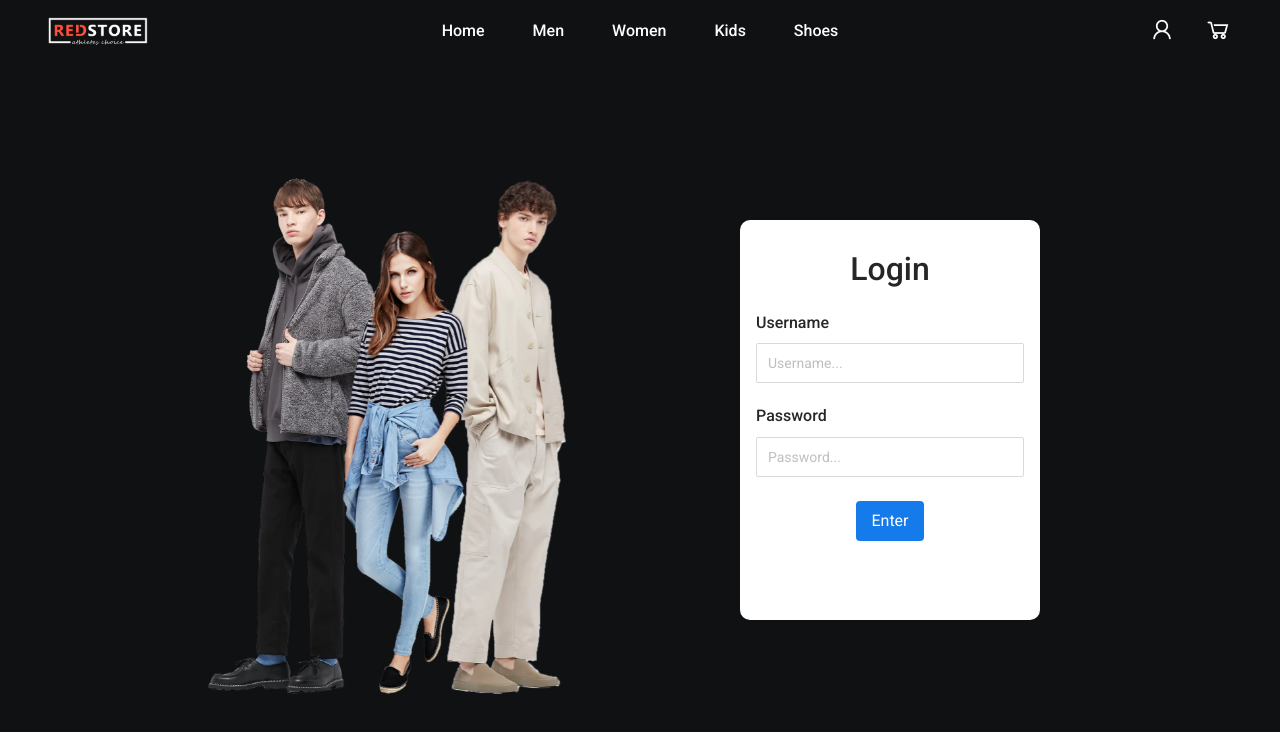
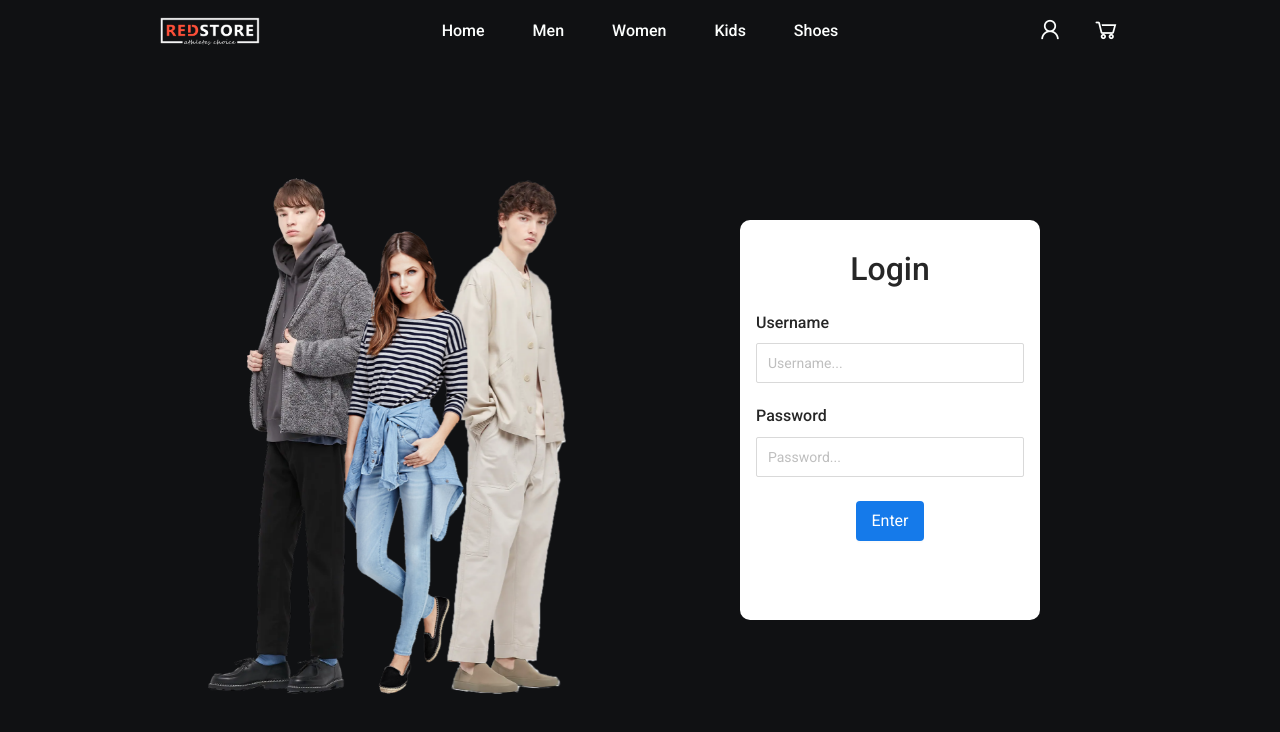
Before and after one commit to thanhvu233/Ecommerce-website, a React (Create React App) app: page /login in a window 1280 px wide. Shown: the top 732 px of the page. Built offline with nearby package versions, Linux system fonts and the light colour scheme.

Commit message:
fix header of ProductList Page and increase header padding

```diff
--- a/src/components/common/Header.module.scss
+++ b/src/components/common/Header.module.scss
@@ -7,7 +7,7 @@
 
     position: fixed;
     z-index: 10;
-    padding: 0 48px;
+    padding: 0 160px;
 
     background-color: $primary-color;
 
--- a/src/components/productList/BreadcrumbSection.js
+++ b/src/components/productList/BreadcrumbSection.js
@@ -8,7 +8,7 @@ export function BreadcrumbSection({ type, category }) {
         <div className={styles.container}>
             <div className={styles.breadcrumb}>
                 <div className={styles.navigate}>
-                    <Breadcrumb >
+                    <Breadcrumb>
                         <Breadcrumb.Item>
                             <Link to='/'>Home</Link>
                         </Breadcrumb.Item>
@@ -29,9 +29,7 @@ export function BreadcrumbSection({ type, category }) {
 
                 <div className={styles.heading}>
                     {category ? (
-                        <h2>
-                            {type} {category}
-                        </h2>
+                        <h2>{type === 'shoes' ? `${category} ${type}` : `${type} ${category}`}</h2>
                     ) : (
                         <h2>{type}</h2>
                     )}
```
Also changed, not shown: firebase.json (added), 1 other file (tests, documents, lock files or other folders).
